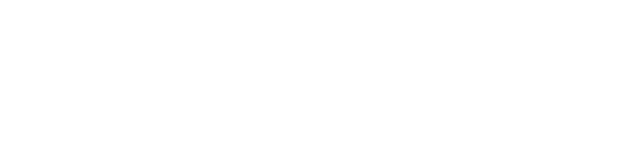
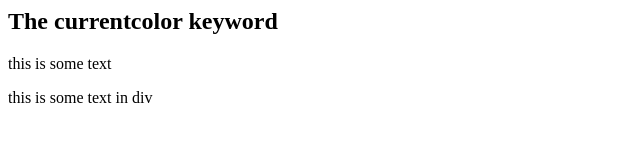
Before and after one commit to DivjyotSinghSuri/FSD-CSS, a plain HTML site: page index.html in a window 1280 px wide. Shown: the whole page, without its empty margins (0-640 px from the left). Drawn offline with Linux system fonts and the light colour scheme.

Commit message:
index.html

```diff
--- a/index.html
+++ b/index.html
@@ -6,6 +6,13 @@
   <link rel="stylesheet" href="style.css">
 </head>
 <body>
+  <h2> The currentcolor keyword</h2>
+  <p>this is some text</p>
+  <div>
+    <p>this is some text in div</p>
+  </div>
+
+
 
 </body>
 </html>
```
